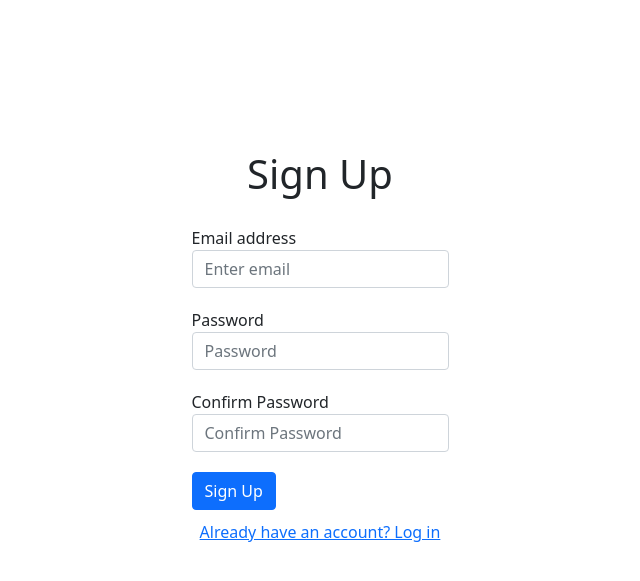
After one commit to annegu/TravelBud, a Flask app: page /signup in a window 1280 px wide. The commit adds this page. Shown: the top 581 px of the page, without its empty margins (320-960 px from the left). Run offline with Flask 2, Linux system fonts and the light colour scheme.

Commit message:
signup and login pages
signup and login pages

```diff
--- a/app.py
+++ b/app.py
@@ -1,14 +1,25 @@
 from flask import Flask, render_template
 app = Flask(__name__)
-
-
 
 @app.route("/")
 def homepage():
     """View function for Home Page."""
     return render_template("home.html")
 
+@app.route("/add-course")
+def createcourse():
+    """View function for Creare Course Page."""
+    return render_template("add-course.html")
 
+@app.route("/signup")
+def signup():
+    """View function for Creare Course Page."""
+    return render_template("signup.html")
+
+@app.route("/login")
+def login():
+    """View function for Creare Course Page."""
+    return render_template("login.html")
 
 
 if __name__ == "__main__":
--- a/static/style.css
+++ b/static/style.css
@@ -25,6 +25,38 @@ body {
     margin-top: 20px;
 }
 
+.sign-up {
+    display: flex;
+    justify-content: center;
+}
+
+.sign-up-title {
+    display: flex;
+    justify-content: center;
+    margin-top: 150px;
+    padding-bottom: 20px;
+}
+
+.login {
+    display: flex;
+    justify-content: center;
+}
+
+.login-title {
+    display: flex;
+    justify-content: center;
+    margin-top: 200px;
+    padding-bottom: 20px;
+}
+
+.form-group {
+    padding-bottom: 20px;
+}
+
+.signup-login-link {
+    padding-top: 10px;
+    text-align: center;
+}
 /* Style page content */
 .main {
     margin: 30px 30px 30px 220px; /* Same as the width of the sidebar */
--- a/templates/home.html
+++ b/templates/home.html
@@ -27,6 +27,10 @@
 
             <li class="nav-item">
                 <a class="nav-link" href="#">Course 3</a>
+            </li>
+
+            <li class="nav-item">
+                <a class="nav-link" href="#">Add a Course</a>
             </li>
          </ul>
         </div>
--- /dev/null
+++ b/templates/signup.html
@@ -0,0 +1,34 @@
+<!DOCTYPE html>
+<html lang="en">
+<head>
+    <meta charset="utf-8">
+    <title>Sign Up Page</title>
+    <link rel="stylesheet" href="https://cdn.jsdelivr.net/npm/bootstrap@5.0.0-beta1/dist/css/bootstrap.min.css" integrity="sha384-giJF6kkoqNQ00vy+HMDP7azOuL0xtbfIcaT9wjKHr8RbDVddVHyTfAAsrekwKmP1" crossorigin="anonymous">
+    <link rel="stylesheet" href="static/style.css" />
+    <script type="text/javascript" src="./signup.js"></script>
+</head>
+<body>
+  <div class="sign-up-title">
+    <h1>Sign Up</h1>
+  </div>
+  <div class="sign-up">
+    <form>
+      <div class="form-group" >
+        <label for="exampleInputEmail1">Email address</label>
+        <input type="email" class="form-control" id="exampleInputEmail1" aria-describedby="emailHelp" placeholder="Enter email">
+      </div>
+      <div class="form-group">
+        <label for="exampleInputPassword1">Password</label>
+        <input type="password" class="form-control" id="exampleInputPassword1" placeholder="Password">
+      </div>
+      <div class="form-group">
+        <label for="exampleInputPassword2">Confirm Password</label>
+        <input type="password" class="form-control" id="exampleInputPassword2" placeholder="Confirm Password">
+      </div>
+      <button type="submit" class="btn btn-primary">Sign Up</button>
+    </form>
+  </div>
+  <div class="signup-login-link">
+    <a href="/login">Already have an account? Log in</a>
+  </div>
+</body>
```
Also changed, not shown: templates/login.html (added, +30 -0 lines), templates/login.js (added), templates/signup.js (added).
